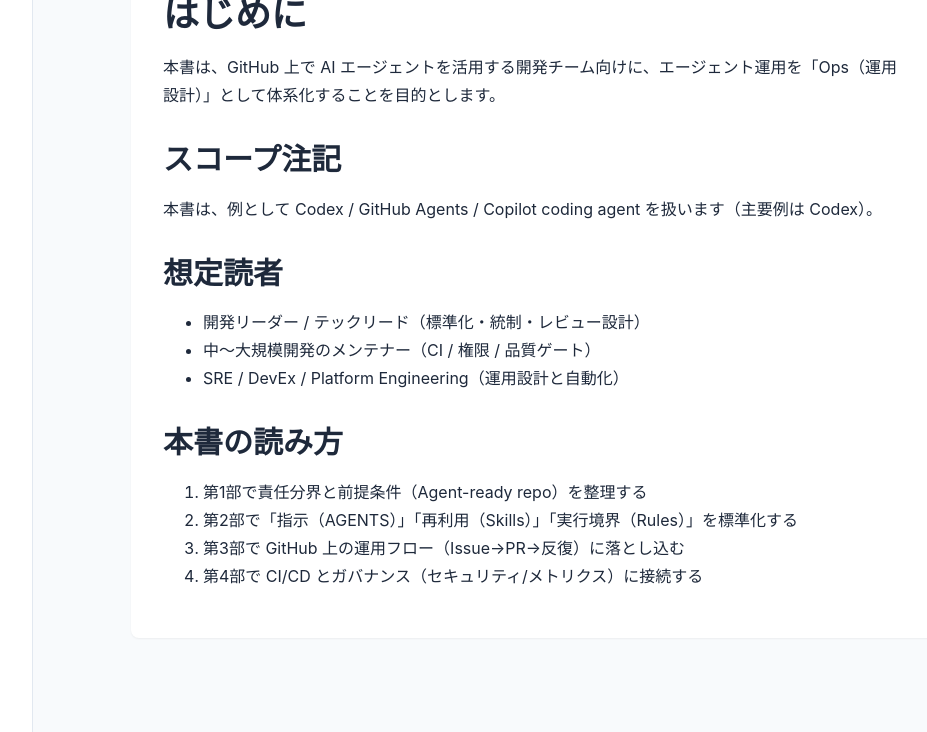
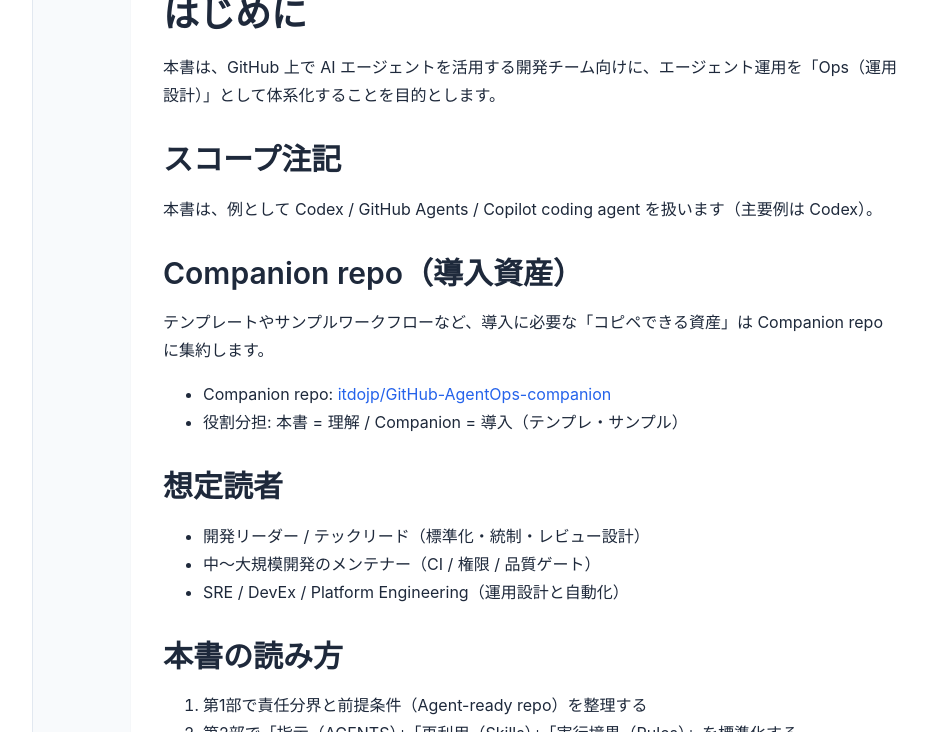
Before and after one commit to itdojp/GitHub-AgentOps-book, a Jekyll site: the page built from docs/introduction/index.md, in a window 1280 px wide and 900 px high, cut to the strip 168-900 px from the top of the window. Shown: the whole strip, without its empty margins (247-1174 px from the left). Built offline with Jekyll 4.4.1, drawn with Linux system fonts in a browser that asks for light colours.

Commit message:
docs: add companion entry points and clarify RACI

```diff
--- a/docs/introduction/index.md
+++ b/docs/introduction/index.md
@@ -11,6 +11,13 @@
 
 本書は、例として Codex / GitHub Agents / Copilot coding agent を扱います（主要例は Codex）。
 
+## Companion repo（導入資産）
+
+テンプレートやサンプルワークフローなど、導入に必要な「コピペできる資産」は Companion repo に集約します。
+
+- Companion repo: [itdojp/GitHub-AgentOps-companion](https://github.com/itdojp/GitHub-AgentOps-companion)
+- 役割分担: 本書 = 理解 / Companion = 導入（テンプレ・サンプル）
+
 ## 想定読者
 
 - 開発リーダー / テックリード（標準化・統制・レビュー設計）
```
Also changed, not shown: docs/chapters/chapter01/index.md (+2 -0 lines), docs/index.md (+6 -0 lines), index.md (+6 -0 lines), src/chapters/chapter01/index.md (+2 -0 lines), src/introduction/index.md (+7 -0 lines).
